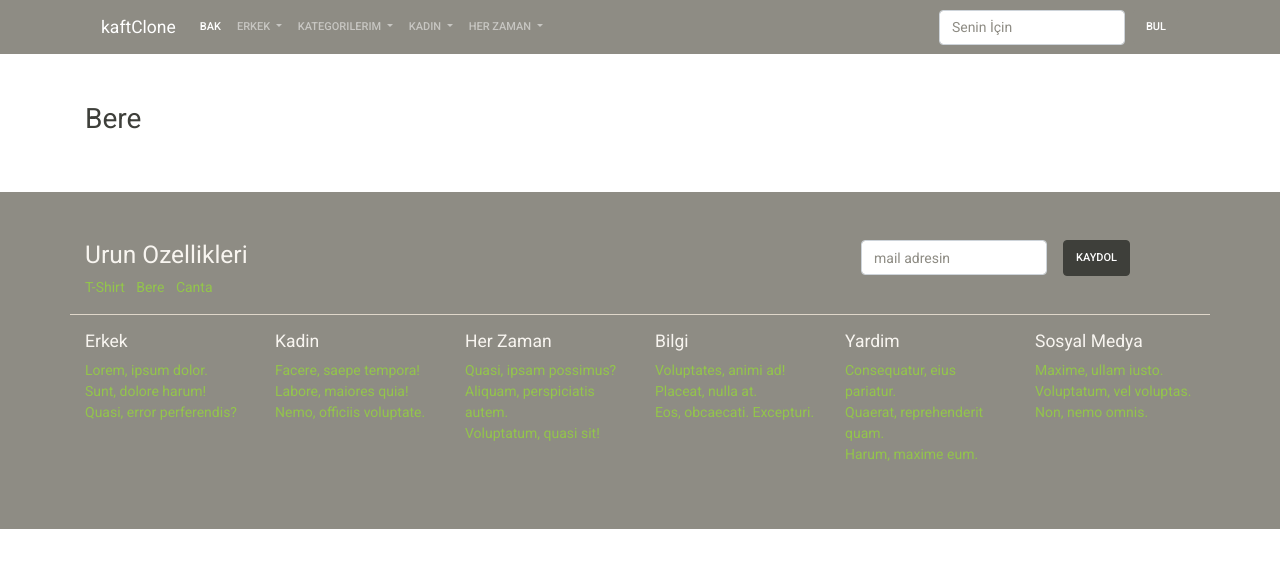
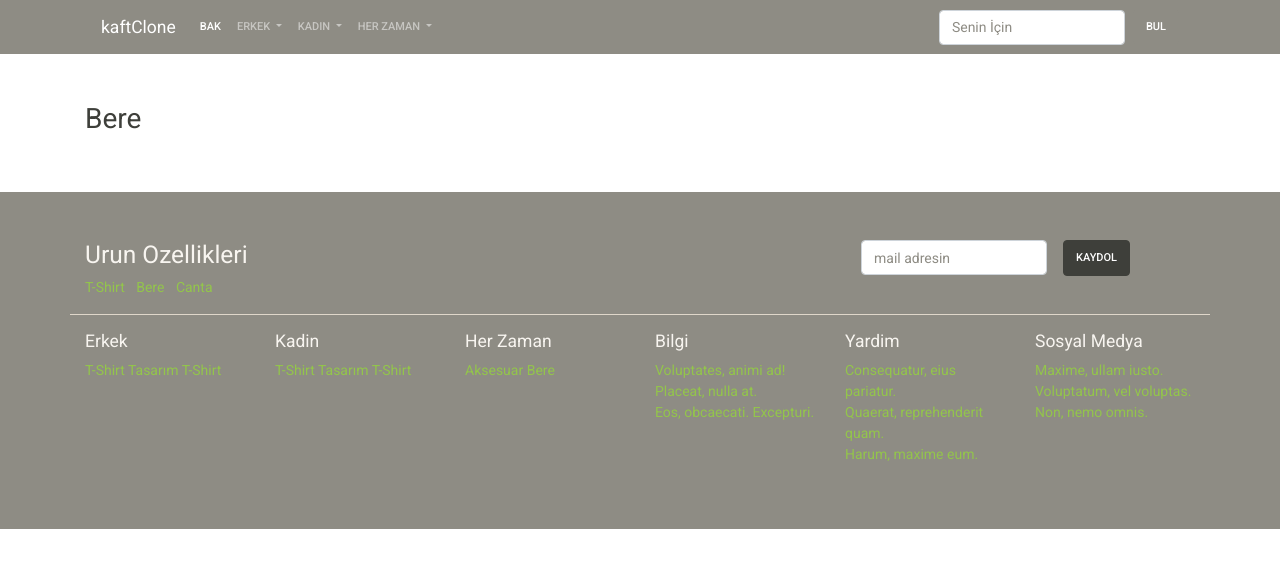
Before and after one commit to OmarCorleone/DjangoEcommerceApp, a Django app: a page that uses djangoecommerceapp/templates/base/components/nav.html in a window 1280 px wide. Shown: the top 568 px of the page. Run offline with Django 4.2, Linux system fonts and the light colour scheme; data comes from the database, SQL or seed files in the repository; both versions use the stored data as it was after the commit; some libraries are stand-ins or nearby versions.

Commit message:
footer categories added

```diff
--- /dev/null
+++ b/djangoecommerceapp/Deneme1/nav_context.py
@@ -0,0 +1,13 @@
+from product.models import Category
+
+
+def nav_data(request):
+    context=dict()
+
+    context['categories']=Category.objects.filter(
+        status='published',
+
+    ).order_by('title')
+
+
+    return context
--- a/djangoecommerceapp/Deneme1/settings/settings_base.py
+++ b/djangoecommerceapp/Deneme1/settings/settings_base.py
@@ -80,6 +80,7 @@ TEMPLATES = [
                 'django.template.context_processors.request',
                 'django.contrib.auth.context_processors.auth',
                 'django.contrib.messages.context_processors.messages',
+                'Deneme1.nav_context.nav_data',
             ],
         },
     },
--- a/djangoecommerceapp/page/views.py
+++ b/djangoecommerceapp/page/views.py
@@ -18,9 +18,9 @@ def index(request):
 
     context={
         "images":images,
-        'categories':Category.objects.filter(
-        status=STATUS
-        ).order_by('title'),
+        # 'categories':Category.objects.filter(
+        # status=STATUS
+        # ).order_by('title'),
     }
 
     return render(request,"home/index.html",context)
--- a/djangoecommerceapp/product/views.py
+++ b/djangoecommerceapp/product/views.py
@@ -6,7 +6,7 @@ def category_show(request, category_slug):
     context = {}
     context['category'] = get_object_or_404(Category, slug=category_slug)
 
-    context['categories'] = Category.objects.filter(status=STATUS).order_by('title')
+    # context['categories'] = Category.objects.filter(status=STATUS).order_by('title')
     context['items'] = Product.objects.filter(
         category=context['category'],
         status=STATUS,
--- a/djangoecommerceapp/templates/base/components/footer.html
+++ b/djangoecommerceapp/templates/base/components/footer.html
@@ -33,25 +33,33 @@
             <div class="col-sm-2">
                 <h5 class="text-light">Erkek</h5>
                 <ul class="list-unstyled">
-                    <li><a href="">Lorem, ipsum dolor.</a></li>
-                    <li><a href="">Sunt, dolore harum!</a></li>
-                    <li><a href="">Quasi, error perferendis?</a></li>
+                    {% for item in categories %}
+                        {% if item.gender == 'man' %}
+                            <a class="list-item" href="{% url 'category_show' category_slug=item.slug %}">{{item.title}}</a>
+                        {% endif %}
+                      {% endfor %}
+
+
                 </ul>
             </div>
             <div class="col-sm-2">
                 <h5 class="text-light">Kadin</h5>
                 <ul class="list-unstyled">
-                    <li><a href="">Facere, saepe tempora!</a></li>
-                    <li><a href="">Labore, maiores quia!</a></li>
-                    <li><a href="">Nemo, officiis voluptate.</a></li>
+                    {% for item in categories %}
+                        {% if item.gender == 'woman' %}
+                            <a class="list-item" href="{% url 'category_show' category_slug=item.slug %}">{{item.title}}</a>
+                        {% endif %}
+                      {% endfor %}
                 </ul>
             </div>
             <div class="col-sm-2">
                 <h5 class="text-light">Her Zaman</h5>
                 <ul class="list-unstyled">
-                    <li><a href="">Quasi, ipsam possimus?</a></li>
-                    <li><a href="">Aliquam, perspiciatis autem.</a></li>
-                    <li><a href="">Voluptatum, quasi sit!</a></li>
+                    {% for item in categories %}
+                        {% if item.gender == 'unisex' %}
+                            <a class="list-item" href="{% url 'category_show' category_slug=item.slug %}">{{item.title}}</a>
+                        {% endif %}
+                      {% endfor %}
                 </ul>
             </div>
             <div class="col-sm-2">
--- a/djangoecommerceapp/templates/base/components/nav.html
+++ b/djangoecommerceapp/templates/base/components/nav.html
@@ -24,18 +24,7 @@
 
                 </div>
             </li>
-            {% if categories %}
-  <li class="nav-item dropdown">
-    <a class="nav-link dropdown-toggle" href="#" id="navbarDropdown" role="button" data-toggle="dropdown" aria-haspopup="true" aria-expanded="false">
-      Kategorilerim
-    </a>
-    <div class="dropdown-menu" aria-labelledby="navbarDropdown">
-      {% for category in categories %}
-        <a class="dropdown-item" href="{% url 'category_show' category.slug %}">{{ category.title }}</a>
-      {% endfor %}
-    </div>
-  </li>
-{% endif %}
+
 
             <li class="nav-item dropdown">
                 <a class="nav-link dropdown-toggle" data-toggle="dropdown" href="#" role="button" aria-haspopup="" aria-expanded="">
--- a/djangoecommerceapp/templates/product/category_show.html
+++ b/djangoecommerceapp/templates/product/category_show.html
@@ -8,7 +8,7 @@
             <div class="row">
                 {% for item in items %}
                 <div class="col-sm-4">
-                    {% include 'base/components/nav.html' %}
+
 
                     {% include 'product/category_product.html' %}
                 </div>
```
Also changed, not shown: djangoecommerceapp/db.sqlite3.
